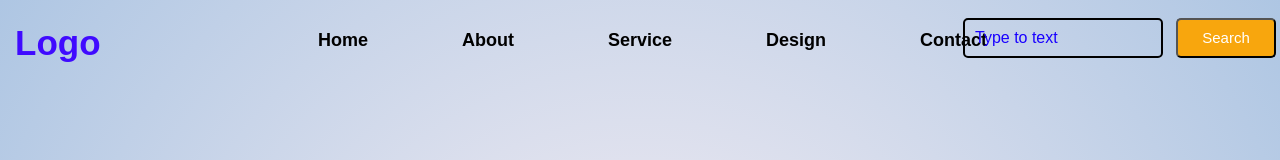
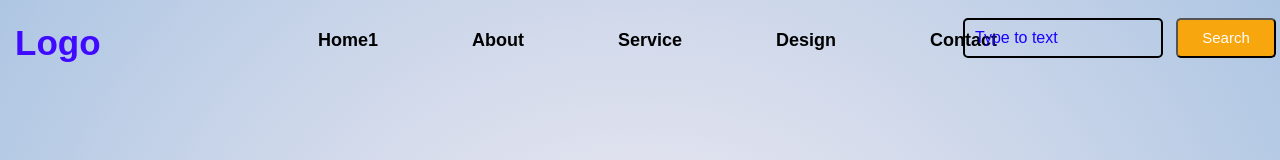
Before and after one commit to Gourahari12/learning-personal, a plain HTML site: page index.html in a window 1280 px wide. Shown: the top 160 px of the page. Drawn offline with Linux system fonts and the light colour scheme.

Commit message:
Update index.html

```diff
--- a/index.html
+++ b/index.html
@@ -14,7 +14,7 @@
             </div>
             <div class="menu">
                 <ul>
-                    <li><a href="#">Home</a></li>
+                    <li><a href="#">Home1</a></li>
                     <li><a href="#">About</a></li>
                     <li><a href="#">Service</a></li>
                     <li><a href="#">Design</a></li>
```
